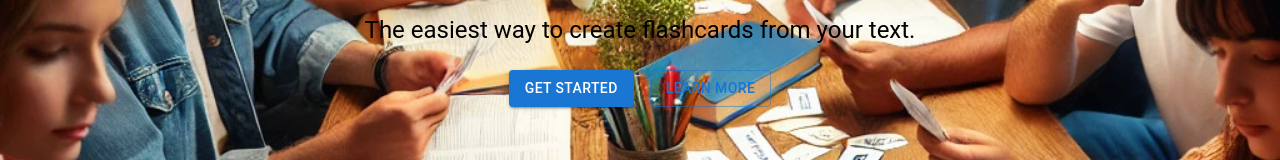
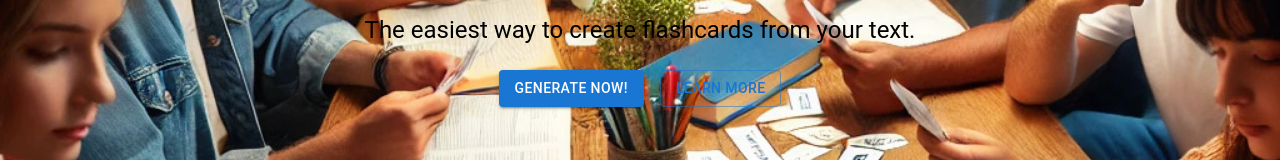
Before and after one commit to sunday004/StudyBuddy, a Next.js app in the folder study-buddy/: page / in a window 1280 px wide. Shown: the part 175-335 px from the top of the page. Built offline with nearby package versions, Linux system fonts and the light colour scheme; no server answers.

Commit message:
changed button text

```diff
--- a/study-buddy/app/page.js
+++ b/study-buddy/app/page.js
@@ -85,7 +85,7 @@ export default function Home() {
           sx={{ mt: 2, mr: 2 }}
           href="/generate"
         >
-          Get Started
+          Generate Now!
         </Button>
         <Button variant="outlined" color="primary" sx={{ mt: 2 }}>
           Learn More
```
